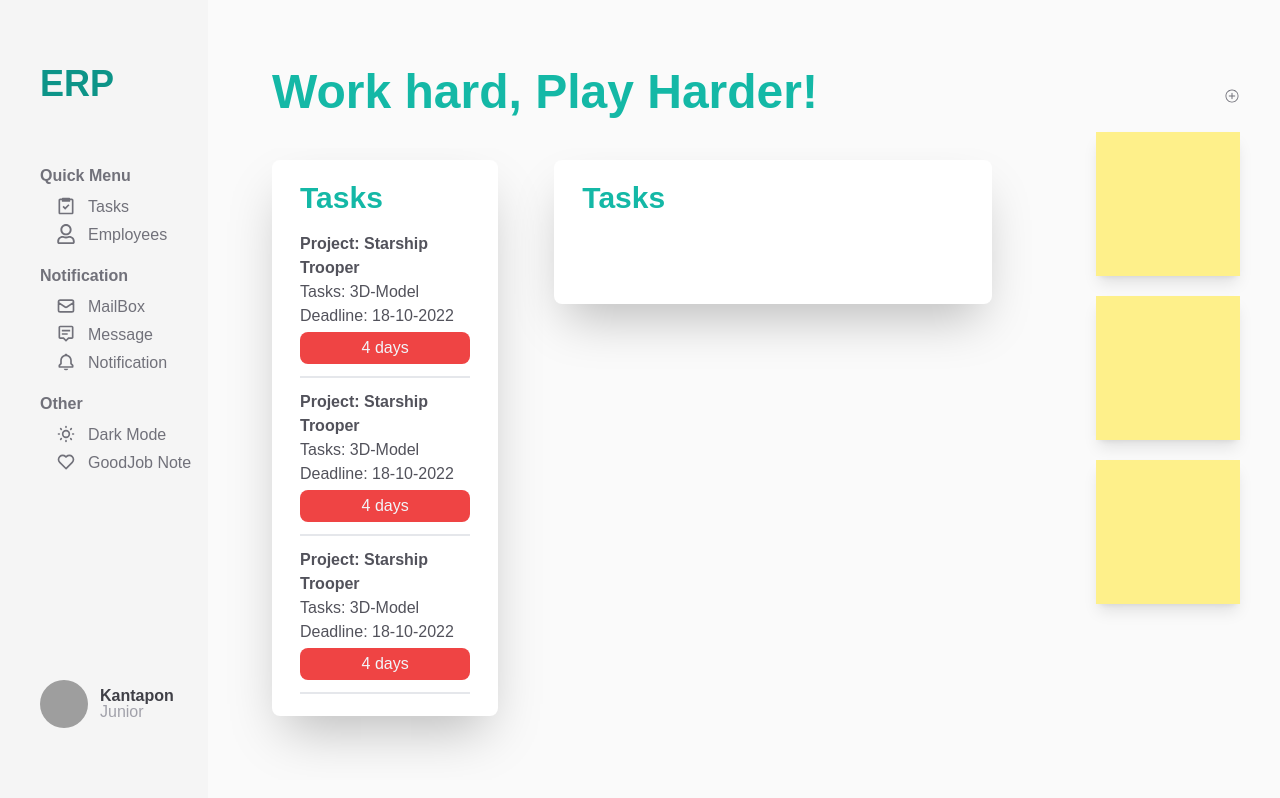
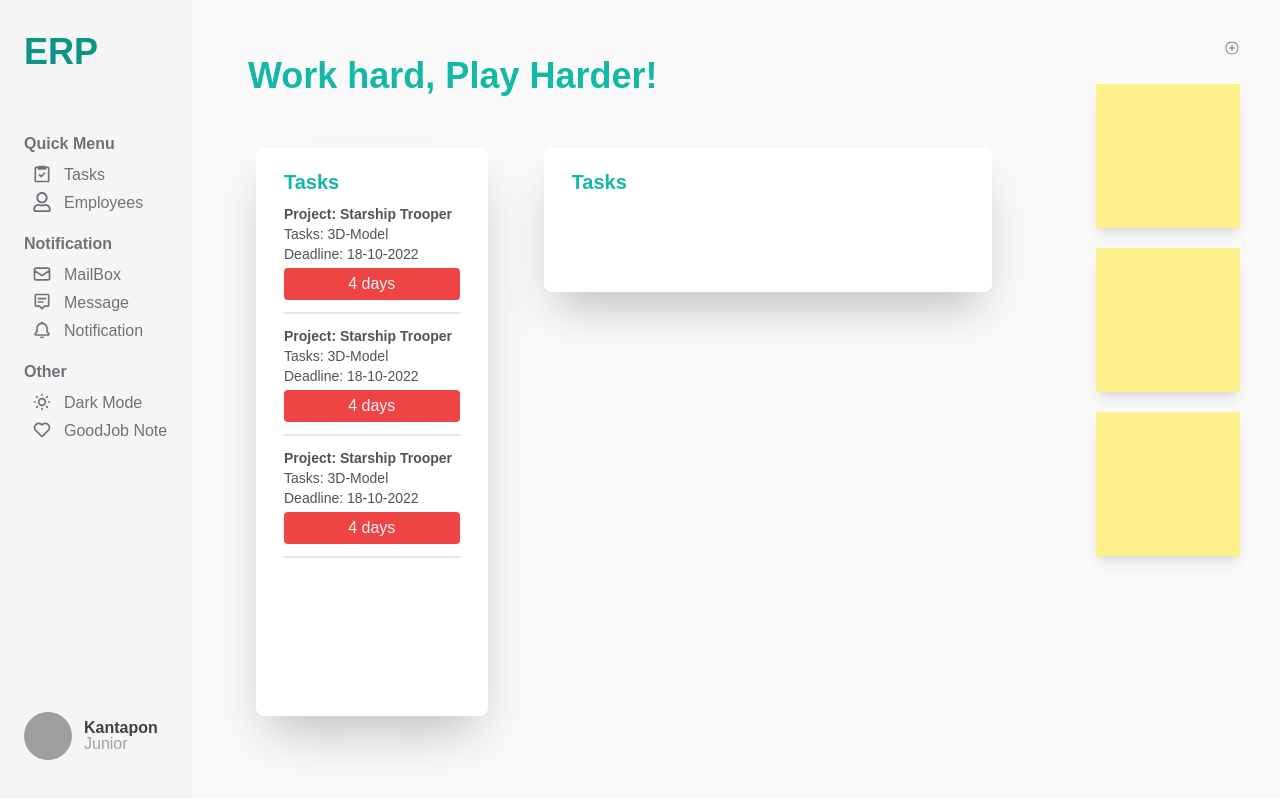
Before and after one commit to kanm4s/erp-general, a React (Create React App) app: page / in a window 1280 px wide. Built offline with nearby package versions, Linux system fonts and the light colour scheme; grey boxes are pictures that could not be loaded; a web font is replaced by a local one.

Commit message:
fix responsive for small screen

```diff
--- a/src/components/Home.jsx
+++ b/src/components/Home.jsx
@@ -6,8 +6,8 @@ export default function Home() {
     return (
         <div className="flex">
             <MainNav />
-            <main className="flex h-screen flex-col grow gap-1 bg-neutral-50 pt-8 2xl:pt-14">
-                <h1 className="text-5xl 2xl:text-6xl text-teal-500 font-bold cursor-default px-16 2xl:px-20 pt-9 h-32">
+            <main className="flex h-screen flex-col grow gap-1 bg-neutral-50 pt-5 2xl:pt-14">
+                <h1 className="text-4xl 2xl:text-6xl text-teal-500 font-bold cursor-default px-14 2xl:px-20 pt-9 h-32">
                     Work hard, Play Harder!
                 </h1>
                 <div className="flex flex-row w-full h-full px-16 2xl:px-20 gap-14 mb-5">
--- a/src/components/Main/TaskElement.jsx
+++ b/src/components/Main/TaskElement.jsx
@@ -1,14 +1,14 @@
 export default function TaskElement() {
     return (
-        <div className="block 2xl:flex w-full h-auto border-b-2 py-3 2xl:py-4 justify-between items-center">
+        <div className="block 2xl:flex w-full h-auto border-b-2 py-3 2xl:py-4 justify-between items-center transition-all hover:scale-105 cursor-pointer">
             <div className="flex flex-col text-zinc-600 pb-1 2xl:pb-0">
-                <h3 className="text-base font-bold">
+                <h3 className="text-sm 2xl:text-base font-bold">
                     Project: Starship Trooper
                 </h3>
-                <h3 className="text-base">Tasks: 3D-Model</h3>
-                <h3 className="text-base">Deadline: 18-10-2022</h3>
+                <h3 className="text-sm 2xl:text-base">Tasks: 3D-Model</h3>
+                <h3 className="text-sm 2xl:text-base">Deadline: 18-10-2022</h3>
             </div>
-            <div className="flex justify-center rounded-lg items-center 2xl:px-4 py-1 2xl:py-2 bg-red-500 text-slate-100">
+            <div className="flex justify-center rounded 2xl:rounded-lg items-center 2xl:px-4 py-1 2xl:py-2 bg-red-500 text-slate-100">
                 4 days
             </div>
         </div>
--- a/src/components/Main/TaskReminder.jsx
+++ b/src/components/Main/TaskReminder.jsx
@@ -4,7 +4,7 @@ export default function TaskReminder() {
     return (
         <>
             <div className="w-2/5 px-7 py-5 mt-3 2xl:mt-10 mb-16 2xl:mb-36 rounded-lg shadow-2xl bg-white overflow-hidden">
-                <h2 className="text-3xl h-10 font-bold text-teal-500 cursor-default">
+                <h2 className="text-xl 2xl:text-3xl h-6 2xl:h-10 font-bold text-teal-500 cursor-default">
                     Tasks
                 </h2>
                 <TaskElement />
@@ -12,7 +12,7 @@ export default function TaskReminder() {
                 <TaskElement />
             </div>
             <div className="w-4/5 px-7 py-5 mt-3 2xl:mt-10 h-36 rounded-lg shadow-2xl bg-white overflow-hidden">
-                <h2 className="text-3xl h-10 font-bold text-teal-500 cursor-default">
+                <h2 className="text-xl 2xl:text-3xl h-10 font-bold text-teal-500 cursor-default">
                     Tasks
                 </h2>
             </div>
--- a/src/components/Nav/MainNav.jsx
+++ b/src/components/Nav/MainNav.jsx
@@ -5,8 +5,8 @@ import SectionMenu from "../Nav/SectionMenu";
 
 export default function MainNav() {
     return (
-        <nav className="w-52 bg-neutral-100 h-screen py-16 flex flex-col justify-between">
-            <h1 className="text-4xl font-bold h-16 text-teal-600 cursor-pointer pl-10">
+        <nav className="w-48 2xl:w-52 bg-neutral-100 h-screen py-8 2xl:py-16 flex flex-col justify-between">
+            <h1 className="text-4xl font-bold h-16 text-teal-600 cursor-pointer pl-6 2xl:pl-10">
                 ERP
             </h1>
             <div className="all-section-menu grow mt-9">
@@ -36,7 +36,7 @@ export default function MainNav() {
                     name={["Dark Mode", "GoodJob Note"]}
                 />
             </div>
-            <div className="flex gap-3 items-center h-16 pl-10">
+            <div className="flex gap-3 items-center h-16 pl-6 2xl:pl-10">
                 <img
                     src="https://vtubie.com/wp-content/uploads/2020/12/041220201607077946.png"
                     alt="profile"
--- a/src/components/Nav/SectionMenu.jsx
+++ b/src/components/Nav/SectionMenu.jsx
@@ -3,7 +3,7 @@ import SubMenu from "./SubMenu";
 export default function SectionMenu(props) {
     return (
         <div className="section-menu mb-4 text-zinc-500">
-            <h3 className="menu-header pl-10 font-bold text-base mb-1 cursor-default">
+            <h3 className="menu-header pl-6 2xl:pl-10 font-bold text-base mb-1 cursor-default">
                 {props.header}
             </h3>
             {props.element.map((ele, idx) => {
--- a/src/components/Nav/SubMenu.jsx
+++ b/src/components/Nav/SubMenu.jsx
@@ -1,6 +1,6 @@
 export default function SubMenu(props) {
     return (
-        <div className="menu-item pl-14 h-7 flex items-baseline transition ease-in-out hover:bg-teal-500 hover:text-slate-100 cursor-pointer">
+        <div className="menu-item pl-8 2xl:pl-14 h-7 flex items-baseline transition ease-in-out hover:bg-teal-500 hover:text-slate-100 cursor-pointer">
             {props.icons}
             <h1 className="text-base pl-3">{props.name}</h1>
         </div>
--- a/src/components/SidePostIt/MainSidePostIt.jsx
+++ b/src/components/SidePostIt/MainSidePostIt.jsx
@@ -3,7 +3,7 @@ import { IoIosAddCircleOutline } from "react-icons/io";
 
 export default function MainSidePostIt() {
     return (
-        <aside className="hidden w-56 h-screen py-20 px-10 lg:flex flex-col items-end gap-5 2xl:gap-5 bg-neutral-50">
+        <aside className="hidden w-56 h-screen py-8 2xl:py-16 px-10 lg:flex flex-col items-end gap-5 2xl:gap-5 bg-neutral-50">
             <button className="h-8 2xl:text-xl text-zinc-500">
                 <IoIosAddCircleOutline />
             </button>
```
